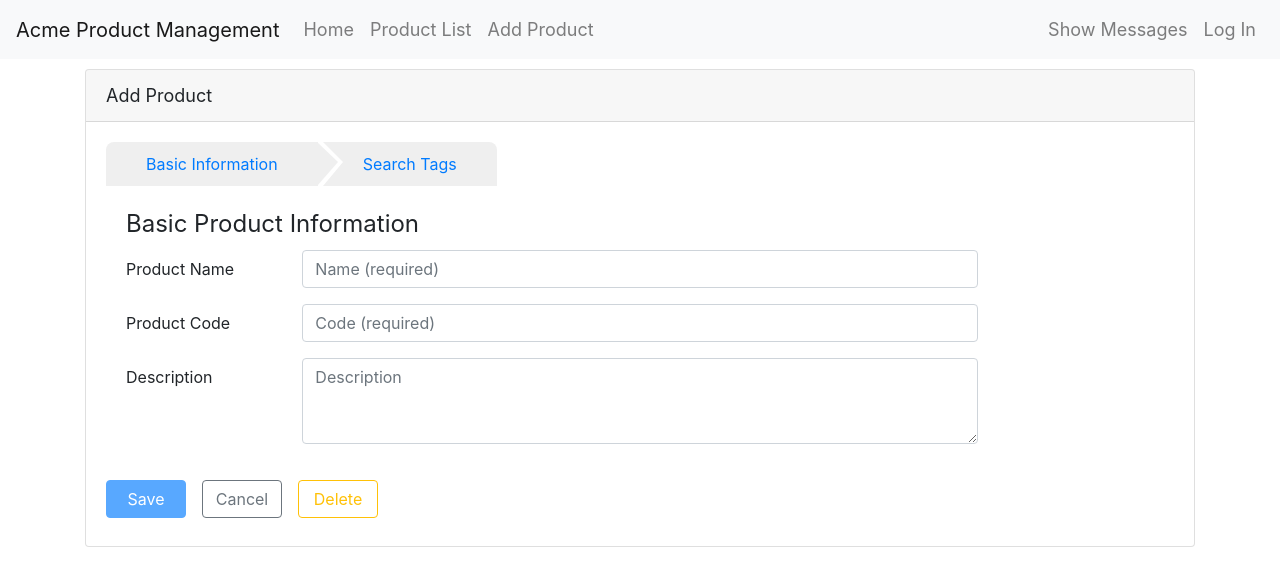
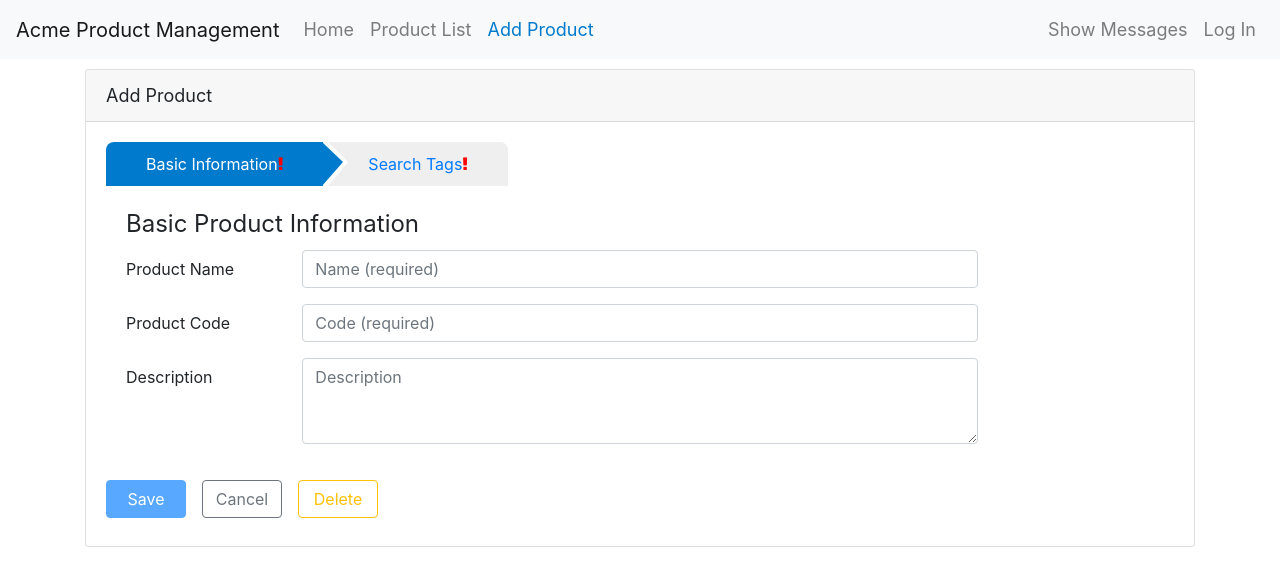
Before and after one commit to patriciarrsilva/Angular-Routing, an Angular app: page /products/0/edit/info in a window 1280 px wide. Shown: the top 586 px of the page. Built offline with nearby package versions, Linux system fonts and the light colour scheme; what angular-in-memory-web-api would draw is missing.

Commit message:
Styling the Selected Route

```diff
--- a/src/app/app.component.html
+++ b/src/app/app.component.html
@@ -2,15 +2,30 @@
   <a class="navbar-brand">{{ pageTitle }}</a>
   <ul class="navbar-nav">
     <li class="nav-item">
-      <a class="nav-link" routerLink="/welcome">Home</a>
+      <a
+        class="nav-link"
+        routerLink="/welcome"
+        routerLinkActive="active"
+      >
+        Home
+      </a>
     </li>
     <li class="nav-item">
-      <a class="nav-link" routerLink="/products">
+      <a
+        class="nav-link"
+        routerLink="/products"
+        routerLinkActive="active"
+        [routerLinkActiveOptions]="{ exact: true }"
+      >
         Product List
       </a>
     </li>
     <li class="nav-item">
-      <a class="nav-link" routerLink="/products/0/edit">
+      <a
+        class="nav-link"
+        routerLink="/products/0/edit"
+        routerLinkActive="active"
+      >
         Add Product
       </a>
     </li>
--- a/src/app/products/product-edit/product-edit.component.html
+++ b/src/app/products/product-edit/product-edit.component.html
@@ -5,8 +5,20 @@
 
   <div class="card-body" *ngIf="product">
     <div class="wizard">
-      <a routerLink="info">Basic Information</a>
-      <a routerLink="tags">Search Tags</a>
+      <a routerLink="info" routerLinkActive="active">
+        Basic Information<span
+          [ngClass]="{
+            'fa fa-exclamation': !isValid('info')
+          }"
+        ></span>
+      </a>
+      <a routerLink="tags" routerLinkActive="active">
+        Search Tags<span
+          [ngClass]="{
+            'fa fa-exclamation': !isValid('tags')
+          }"
+        ></span>
+      </a>
     </div>
 
     <router-outlet></router-outlet>
--- a/src/app/products/product-edit/product-edit.component.ts
+++ b/src/app/products/product-edit/product-edit.component.ts
@@ -79,7 +79,7 @@ export class ProductEditComponent implements OnInit {
     this.validate();
 
     if (path) {
-      return this.dataIsValid.path;
+      return this.dataIsValid[path];
     }
 
     return (
```
